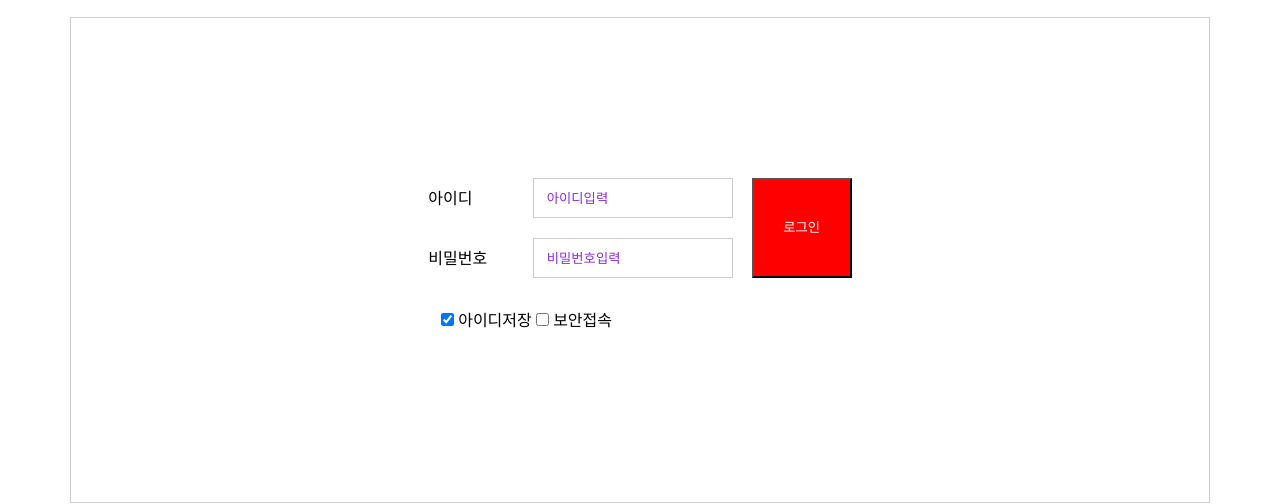
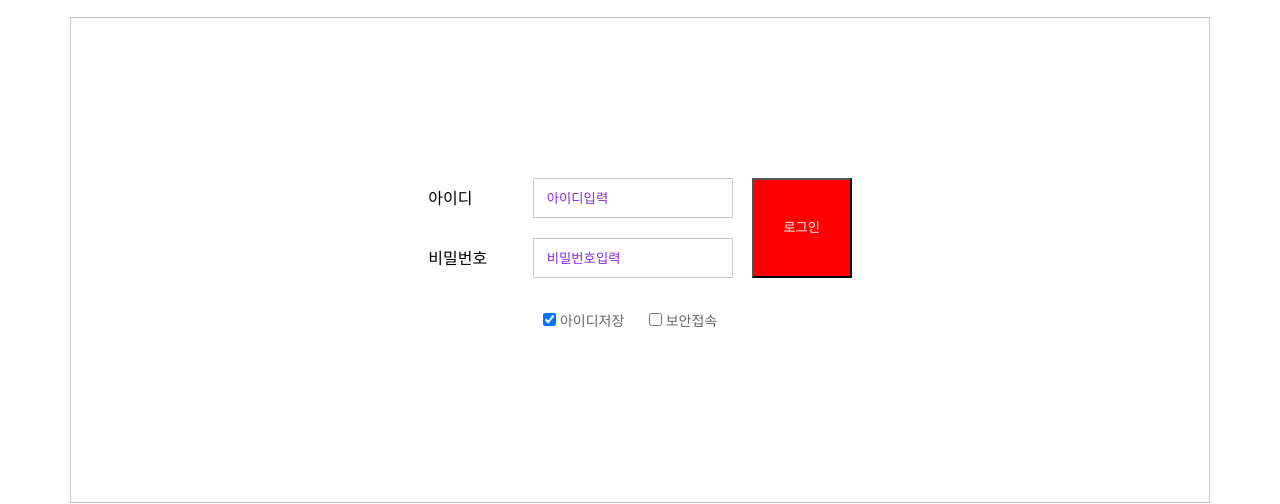
Before and after one commit to danassong/kindergarten, a plain HTML site: page login.html in a window 1280 px wide. Shown: the part 313-817 px from the top of the page. Drawn offline with Linux system fonts and the light colour scheme.

Commit message:
Update login.css

```diff
--- a/css/login.css
+++ b/css/login.css
@@ -50,5 +50,10 @@
 }
 #loginpage .login_form .check {
     margin: 20px 370px 20px;
-    text-align: left;
+    text-align: center;
 }
+#loginpage .login_cont .check label {
+    margin-right: 20px;
+    font-size: 14px;
+    color: #666;
+}
```
